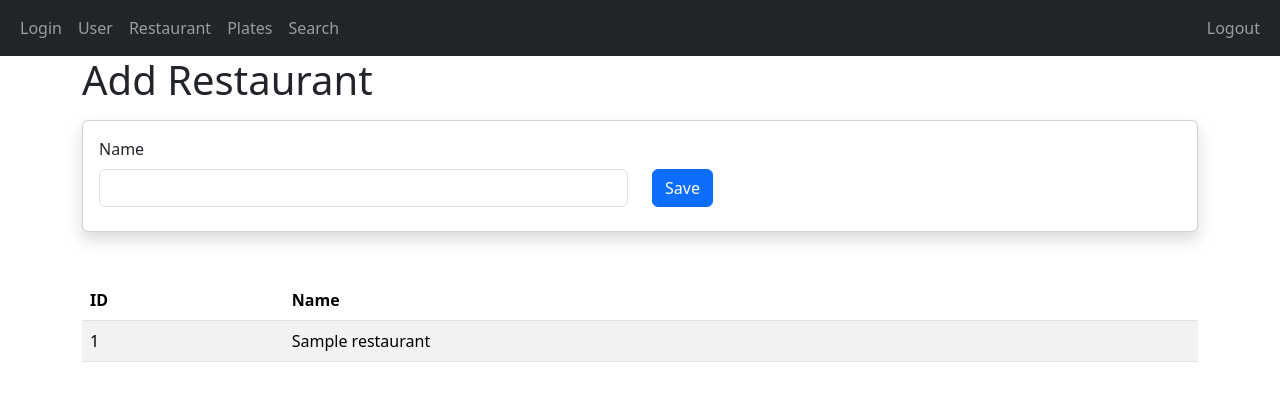
After one commit to oluizeduardo/puc-menu-hub, a Flask app: page /restaurant in a window 1280 px wide. The commit adds this page. Shown: the top 401 px of the page. Run offline with Flask 2, Linux system fonts and the light colour scheme; tables that the repository leaves empty hold one stand-in row (values such as "Sample post"); some libraries are stand-ins or nearby versions.

Commit message:
Ajustes gerais

```diff
--- a/constants.py
+++ b/constants.py
@@ -4,16 +4,25 @@ PLATES_TABLE_NAME = 'plates'
 USERS_TABLE_NAME = 'users'
 RESTAURANTS_TABLE_NAME = 'restaurants'
 
-ID_PLATES_PAGE = 'plates.html'
-ID_LOGIN_PAGE = 'login.html'
-ID_SEARCH_PAGE = 'search.html'
-ID_ADD_USER_PAGE = 'addUser.html'
-ID_ADD_RESTAURANT_PAGE = 'addRestaurant.html'
+ID_PAGE_PLATES = 'plates.html'
+ID_PAGE_LOGIN = 'login.html'
+ID_PAGE_SEARCH = 'search.html'
+ID_PAGE_USER = 'addUser.html'
+ID_PAGE_RESTAURANT = 'restaurant.html'
+
+ID_ROUTE_PLATES = '/plates'
+ID_ROUTE_LOGIN = '/login'
+ID_ROUTE_LOGOUT = '/logout'
+ID_ROUTE_SEARCH = '/search'
+ID_ROUTE_USER = '/adduser'
+ID_ROUTE_RESTAURANT = '/restaurant'
 
 MESSAGE_ERROR_SAVING_USER = 'There was an error trying to save a new user.'
 MESSAGE_ERROR_SAVING_PLATE = 'There was an error trying to save the plate.'
 MESSAGE_ERROR_SAVING_RESTAURANT = 'There was an error trying to save a new restaurant.'
 MESSAGE_ERROR_INVALID_CREDENTIALS = 'Invalid credentials.'
+MESSAGE_ERROR_NOT_VALID_PARAMETER = 'Error! Not a valid parameter.'
+MESSAGE_NOTHING_FOUND = 'Nothing found.'
 
 MESSAGE_LOG_OUT = 'You\'ve been logged out.'
 MESSAGE_PLEASE_LOG_IN = 'Please, log in.'
--- /dev/null
+++ b/static/js/plates.js
@@ -0,0 +1,3 @@
+function loadModalFields(){
+    console.log('Loading modal fields...');
+}
--- a/templates/application.html
+++ b/templates/application.html
@@ -25,7 +25,7 @@
                         <a class="nav-link" href="/adduser">User</a>
                     </li>
                     <li class="nav-item">
-                        <a class="nav-link" href="/addrestaurant">Restaurant</a>
+                        <a class="nav-link" href="/restaurant">Restaurant</a>
                     </li>
                     <li class="nav-item">
                         <a class="nav-link" href="/plates">Plates</a>
--- /dev/null
+++ b/templates/restaurant.html
@@ -0,0 +1,43 @@
+{% extends "application.html" %}
+
+{% block html_attribs %} lang pt_BR="BR"{% endblock %}
+
+{% block title %}Add Restaurant{% endblock %}
+
+{% block content %}
+<div class="container">
+    <h1 class="mb-3">Add Restaurant</h1>
+    <div class="card shadow p-3 mb-5 bg-body rounded">
+        <form method="POST" action="/restaurant">
+            <div class="row mb-2">
+                <div class="col">
+                    <div>
+                        <label for="fieldName" class="form-label">Name</label>
+                        <input id="fieldName" type="text" class="form-control" name="name" required>
+                    </div>
+                </div>
+                <div class="col" style="padding-top: 8px;">
+                    <button type="submit" class="btn btn-primary mt-4">Save</button>
+                </div>
+            </div>
+        </form>
+    </div>
+
+    <div class="mt-3">
+        <table class="table table-striped">
+            <thead class="thead-dark">
+                <th>ID</th>
+                <th>Name</th>
+            </thead>
+            <tbody>
+                {% for restaurant in restaurants %}
+                <tr>
+                    <td>{{ restaurant.id }}</td>
+                    <td>{{ restaurant.name }}</td>
+                </tr>
+                {% endfor %}
+            </tbody>
+        </table>
+    </div>
+</div>
+{% endblock %}
--- a/views.py
+++ b/views.py
@@ -6,7 +6,7 @@ from app import app, db, session
 ###################
 # ROUTE LOGIN
 ###################
-@app.route("/login", methods=["POST", "GET"])
+@app.route(constants.ID_ROUTE_LOGIN, methods=["POST", "GET"])
 def login():
 
     # Check the HTTP method.
@@ -28,7 +28,7 @@ def login():
                 session[constants.SESSION_ID] = user
 
                 # Redirect to home page '/plates'.
-                return redirect('/plates')
+                return redirect(constants.ID_ROUTE_PLATES)
 
             else:
                 # Stay in the login page if the password doesn't match.
@@ -44,7 +44,7 @@ def login():
 ###################
 # ROUTE LOGOUT
 ###################
-@app.route("/logout", methods=["POST", "GET"])
+@app.route(constants.ID_ROUTE_LOGOUT, methods=["POST", "GET"])
 def logout():
 
     message = None
@@ -57,10 +57,10 @@ def logout():
     return render_login_page(message)
 
 
-###################
-# ROUTE PLATES
-###################
-@app.route("/plates", methods=["POST", "GET"])
+###########################
+# ROUTE ADD AND LIST PLATES
+###########################
+@app.route(constants.ID_ROUTE_PLATES, methods=["POST", "GET"])
 def home():
 
     if is_empty_session():
@@ -71,30 +71,54 @@ def home():
 
     if request.method == 'POST':
 
-        plate = Plate(name=request.form['name'],
+        plate = Plate(name=request.form['name'].upper(),
                       category=request.form['category'],
                       price=request.form['price'],
                       restaurant_id = logged_user_restaurant_id)
         try:
             save_in_database(plate)
-            return redirect('/plates')
+            return redirect(constants.ID_ROUTE_PLATES)
         except:
             print(constants.MESSAGE_ERROR_SAVING_PLATE)
-            return redirect('/plates')
+            return redirect(constants.ID_ROUTE_PLATES)
     else:
+        # Brings all the plates of the user's restaurant.
         plates = get_plates_of_logged_user_restaurant(logged_user_restaurant_id)
-        return render_template(constants.ID_PLATES_PAGE, plates=plates)
+        return render_template(constants.ID_PAGE_PLATES, plates=plates)
 
 
-###################
-# ROUTE SEARCH
-###################
-@app.route("/search", methods=["POST", "GET"])
+#######################
+# ROUT EDIT A PLATE
+#######################
+@app.route("/plates/edit/<plate_id>", methods=["GET"])
+def edit_plate(plate_id):
+    print('Editing plate ['+plate_id+'].')
+    return redirect(constants.ID_ROUTE_PLATES)
+
+
+#######################
+# ROUT DELETE A PLATE
+#######################
+@app.route("/plates/delete/<plate_id>", methods=["GET"])
+def delete_plate(plate_id):
+    try:
+        Plate.query.filter(Plate.id == int(plate_id)).delete()
+        db.session.commit()
+    except:
+        print('[delete_plate] - '+constants.ID_ROUTE_PLATES)
+    return redirect(constants.ID_ROUTE_PLATES)
+
+
+#####################
+# ROUTE SEARCH PLATES
+#####################
+@app.route(constants.ID_ROUTE_SEARCH, methods=["POST", "GET"])
 def search():
     if is_empty_session():
         return render_login_page(constants.MESSAGE_PLEASE_LOG_IN)
 
     plates = None
+    message = None
 
     if request.method == 'POST':
 
@@ -105,17 +129,22 @@ def search():
             plates = Plate.query.filter(Plate.id == plate_id).all()
 
         if plate_name:
-            plates = Plate.query.filter(Plate.name == plate_name).order_by(Plate.restaurant_id).all()
+            plates = Plate.query\
+                .filter(Plate.name == plate_name.upper())\
+                .order_by(Plate.restaurant_id).all()
+
+        if not plates:
+            message = constants.MESSAGE_NOTHING_FOUND
     else:
         plates = Plate.query.order_by(Plate.id).all()
 
-    return render_template(constants.ID_SEARCH_PAGE, plates=plates)
+    return render_template(constants.ID_PAGE_SEARCH, plates=plates, message=message)
 
 
 ###################
 # ROUTE ADD USER
 ###################
-@app.route("/adduser", methods=["POST", "GET"])
+@app.route(constants.ID_ROUTE_USER, methods=["POST", "GET"])
 def add_user():
 
     if request.method == 'POST':
@@ -127,19 +156,19 @@ def add_user():
 
         try:
             save_in_database(user)
-            return redirect('/login')
+            return redirect(constants.ID_ROUTE_LOGIN)
         except:
             print(constants.MESSAGE_ERROR_SAVING_USER)
-            return redirect('/login')
+            return redirect(constants.ID_ROUTE_LOGIN)
     else:
         restaurants = Restaurant.query.all()
-        return render_template(constants.ID_ADD_USER_PAGE, list_of_restaurants=restaurants)
+        return render_template(constants.ID_PAGE_USER, list_of_restaurants=restaurants)
 
 
 #######################
 # ROUTE ADD RESTAURANT
 #######################
-@app.route("/addrestaurant", methods=["POST", "GET"])
+@app.route("/restaurant", methods=["POST", "GET"])
 def add_restaurant():
 
     if request.method == 'POST':
@@ -148,14 +177,15 @@ def add_restaurant():
 
         try:
             save_in_database(restaurant)
-            return redirect('/addrestaurant')
+            return redirect(constants.ID_ROUTE_RESTAURANT)
         except:
             print(constants.MESSAGE_ERROR_SAVING_RESTAURANT)
-            return redirect('/addrestaurant')
+            return redirect(constants.ID_ROUTE_RESTAURANT)
     else:
         # List all the restaurants in the database.
         restaurants = Restaurant.query.order_by(Restaurant.id).all()
-        return render_template(constants.ID_ADD_RESTAURANT_PAGE, restaurants=restaurants)
+        return render_template(constants.ID_PAGE_RESTAURANT, restaurants=restaurants)
+
 
 
 def is_empty_session():
@@ -165,7 +195,7 @@ def is_empty_session():
 def render_login_page(message):
     # List of all restaurants.
     restaurants = Restaurant.query.all()
-    return render_template(constants.ID_LOGIN_PAGE, list_of_restaurants=restaurants, message=message)
+    return render_template(constants.ID_PAGE_LOGIN, list_of_restaurants=restaurants, message=message)
 
 """
 Return the user's restaurant id.
```
Also changed, not shown: templates/addRestaurant.html (deleted, +0 -59 lines), templates/plates.html (+66 -5 lines), templates/search.html (+7 -0 lines).
